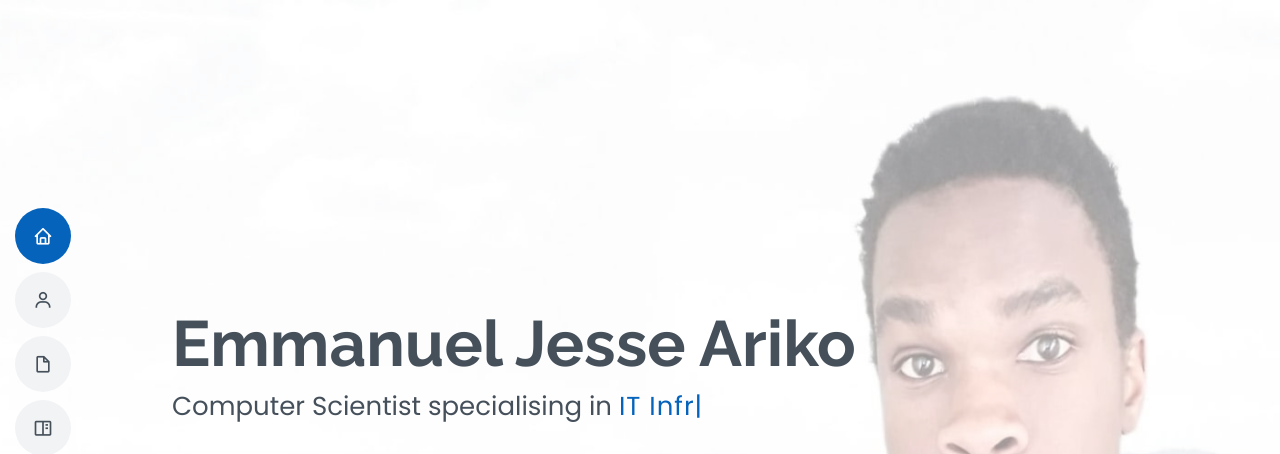
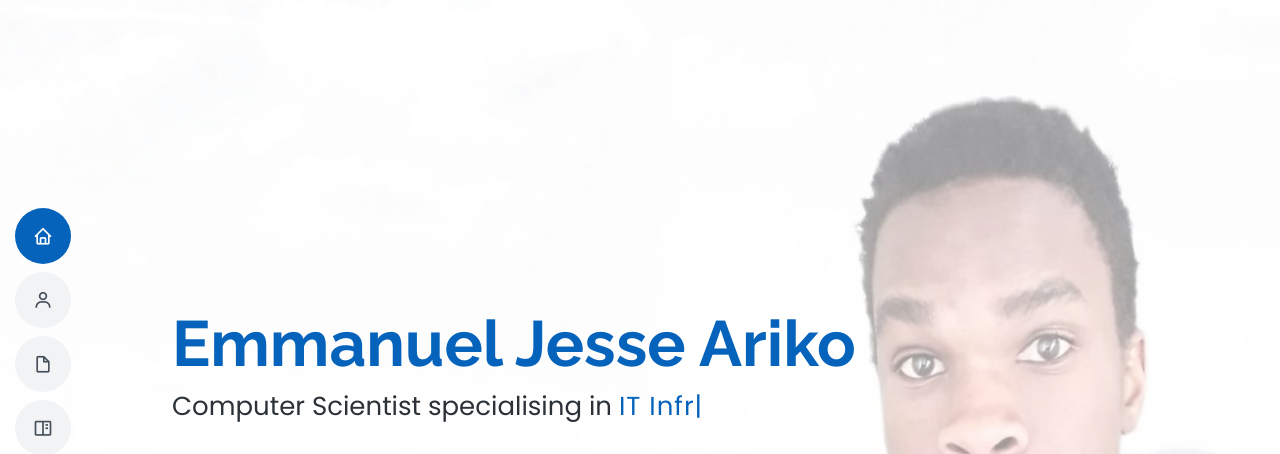
Before and after one commit to eariko/eariko.github.io, a plain HTML site: page index.html in a window 1280 px wide. Shown: the top 454 px of the page. Drawn offline with nearby package versions, Linux system fonts and the light colour scheme.

Commit message:
Update style.css

```diff
--- a/css/style.css
+++ b/css/style.css
@@ -288,11 +288,11 @@ h1, h2, h3, h4, h5, h6 {
   font-size: 64px;
   font-weight: 700;
   line-height: 56px;
-  color: #45505b;
+  color: #0563bb;
 }
 
 #hero p {
-  color: #45505b;
+  color: #2b3136;
   margin: 15px 0 0 0;
   font-size: 26px;
   font-family: "Poppins", sans-serif;
```
